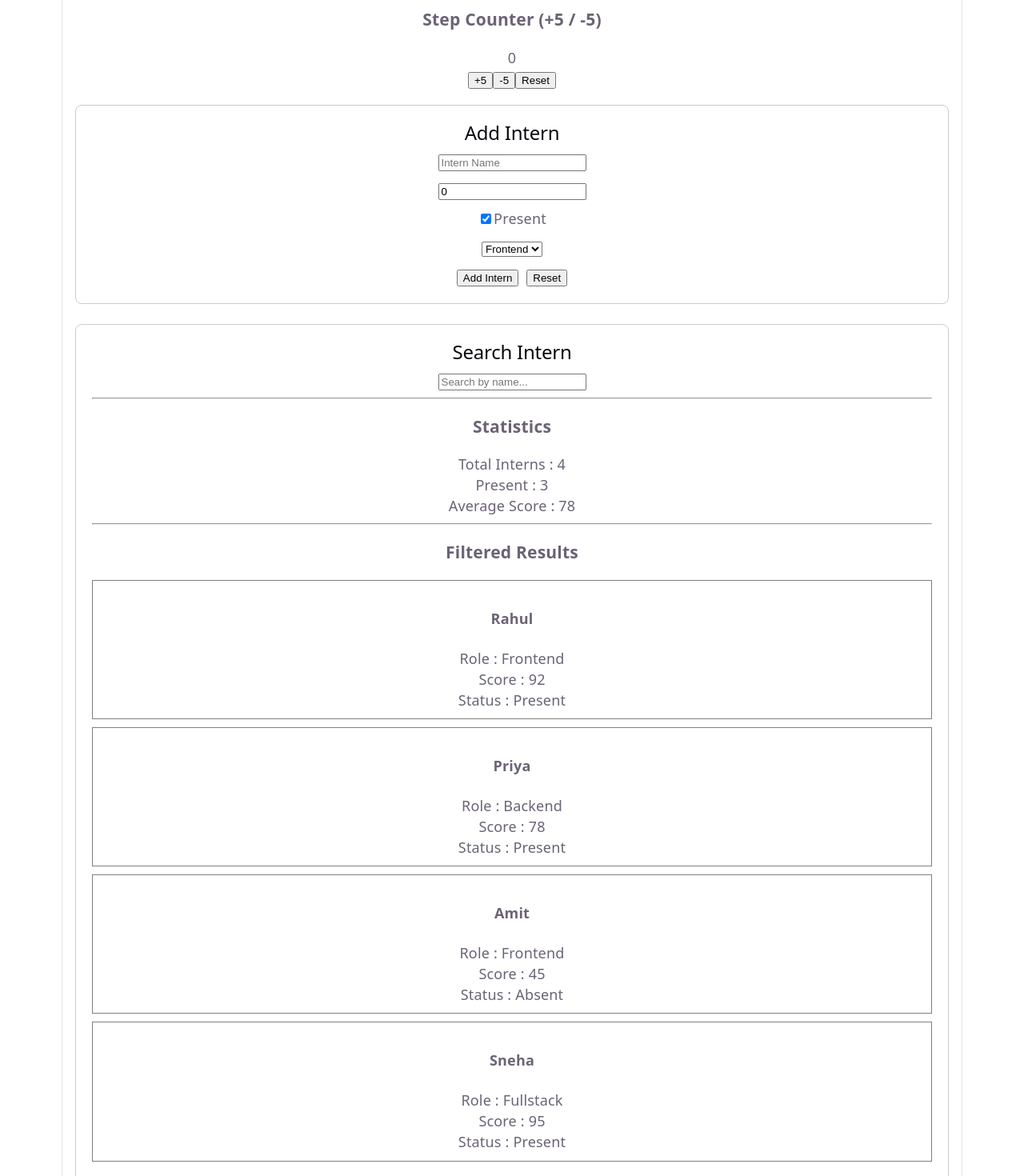
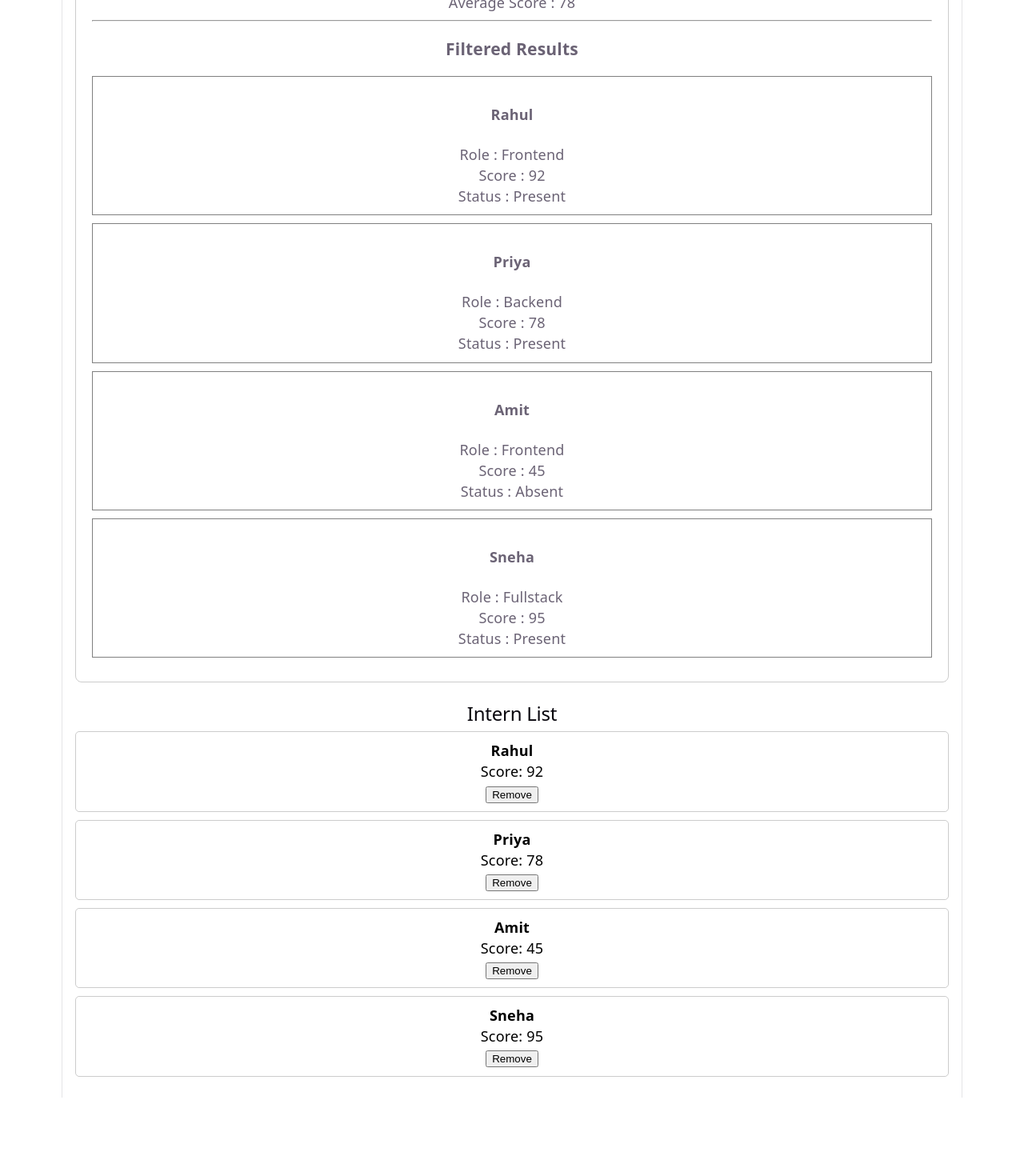
Before and after one commit to Josemafita-L/js-training, a React (Vite) app in the folder react/session4/: page / in a window 1280 px wide. Shown: the part 1220-2690 px from the top of the page at 80% size. After the commit the page ends 2592 px from the top, so only its background shows below. Built offline with nearby package versions, Linux system fonts and the light colour scheme.

Commit message:
react/session4: optimize intern list using useCallback

```diff
--- a/react/session4/src/App.tsx
+++ b/react/session4/src/App.tsx
@@ -1,26 +1,30 @@
 import Navbar from "./components/Navbar"
 import ScoreStats from "./components/ScoreStats"
+import CounterDemo from "./components/CounterDemo"
 import AddInternForm from "./components/AddInternForm"
-import CounterDemo from "./components/CounterDemo"
 import InternSearch from "./components/InternSearch"
-import ThemedCard from "./components/ThemedCard"
+import InternListWithCallback from "./components/InternListWithCallback"
 
 import { useInterns } from "./contexts/intern-context"
 
 function App() {
-  const { interns, isLoading } = useInterns()
+  const { isLoading } = useInterns()
 
   /*
   Application Layers
 
-  Contexts:
-  Store shared application state.
+  Contexts
+  ----------
+  Store global shared state like theme and intern data.
 
-  Custom Hooks:
-  Store reusable business logic.
+  Custom Hooks
+  -------------
+  Store reusable business logic such as counters,
+  form handling and searching.
 
-  Components:
-  Display UI using contexts and hooks.
+  Components
+  ----------
+  Responsible only for rendering the UI.
   */
 
   if (isLoading) {
@@ -31,26 +35,16 @@ function App() {
     <div>
       <Navbar />
 
-      <div
-        style={{
-          padding: "16px",
-        }}
-      >
+      <div style={{ padding: "16px" }}>
         <ScoreStats />
 
-        {interns.map((intern) => (
-          <ThemedCard
-            key={intern.id}
-            name={intern.name}
-            score={intern.score}
-          />
-        ))}
+        <AddInternForm />
 
         <CounterDemo />
 
-        <AddInternForm />
+        <InternSearch />
 
-        <InternSearch />
+        <InternListWithCallback />
       </div>
     </div>
   )
--- /dev/null
+++ b/react/session4/src/components/InternListWithCallback.tsx
@@ -0,0 +1,94 @@
+import { memo, useCallback } from "react"
+import { useInterns } from "../contexts/intern-context"
+import { useTheme } from "../contexts/theme-context"
+
+interface InternRowProps {
+  id: number
+  name: string
+  score: number
+  onRemove: (id: number) => void
+}
+
+/*
+React.memo prevents unnecessary re-renders.
+
+InternRow will only re-render when one of its props changes.
+
+When combined with useCallback, the onRemove function
+keeps the same reference between renders,
+allowing React.memo to skip unnecessary renders.
+*/
+const InternRow = memo(function InternRow({
+  id,
+  name,
+  score,
+  onRemove,
+}: InternRowProps) {
+  const { theme } = useTheme()
+
+  console.log(`InternRow rendered: ${name}`)
+
+  return (
+    <div
+      style={{
+        background: theme === "light" ? "#ffffff" : "#2a2a2a",
+        color: theme === "light" ? "#000000" : "#eeeeee",
+        border: "1px solid #cccccc",
+        padding: "10px",
+        marginBottom: "10px",
+        borderRadius: "5px",
+      }}
+    >
+      <strong>{name}</strong>
+
+      <p>Score: {score}</p>
+
+      <button onClick={() => onRemove(id)}>
+        Remove
+      </button>
+    </div>
+  )
+})
+
+function InternListWithCallback() {
+  const { interns, removeIntern } = useInterns()
+
+  /*
+  useCallback memoizes the function reference.
+
+  Without useCallback,
+  a new handleRemove function would be created
+  every time this component renders.
+
+  That new function reference would cause
+  memoized child components to re-render
+  unnecessarily.
+
+  useCallback returns the same function
+  until one of its dependencies changes.
+  */
+  const handleRemove = useCallback(
+    (id: number): void => {
+      removeIntern(id)
+    },
+    [removeIntern]
+  )
+
+  return (
+    <div style={{ marginTop: "25px" }}>
+      <h2>Intern List</h2>
+
+      {interns.map((intern) => (
+        <InternRow
+          key={intern.id}
+          id={intern.id}
+          name={intern.name}
+          score={intern.score}
+          onRemove={handleRemove}
+        />
+      ))}
+    </div>
+  )
+}
+
+export default InternListWithCallback
```
